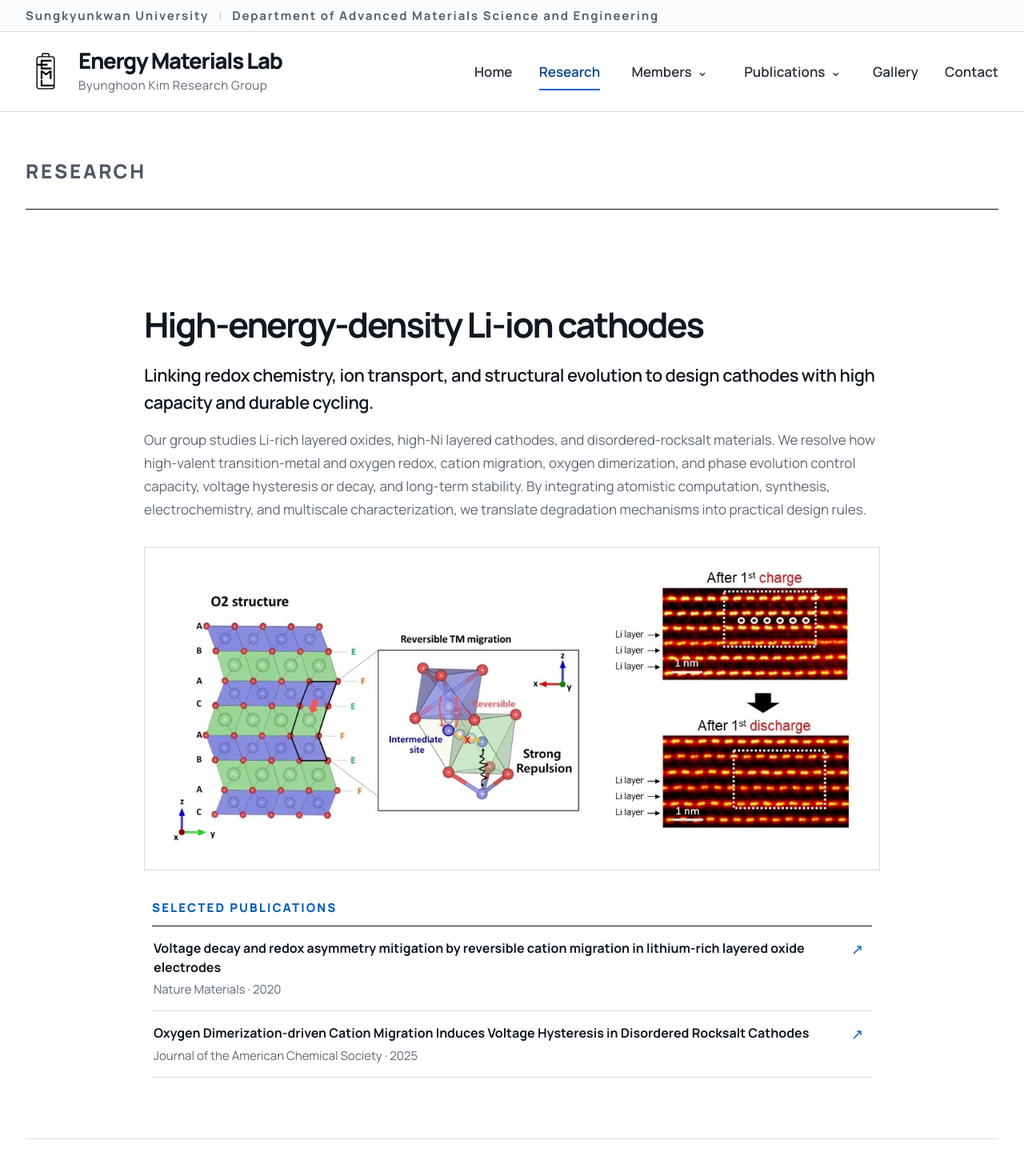
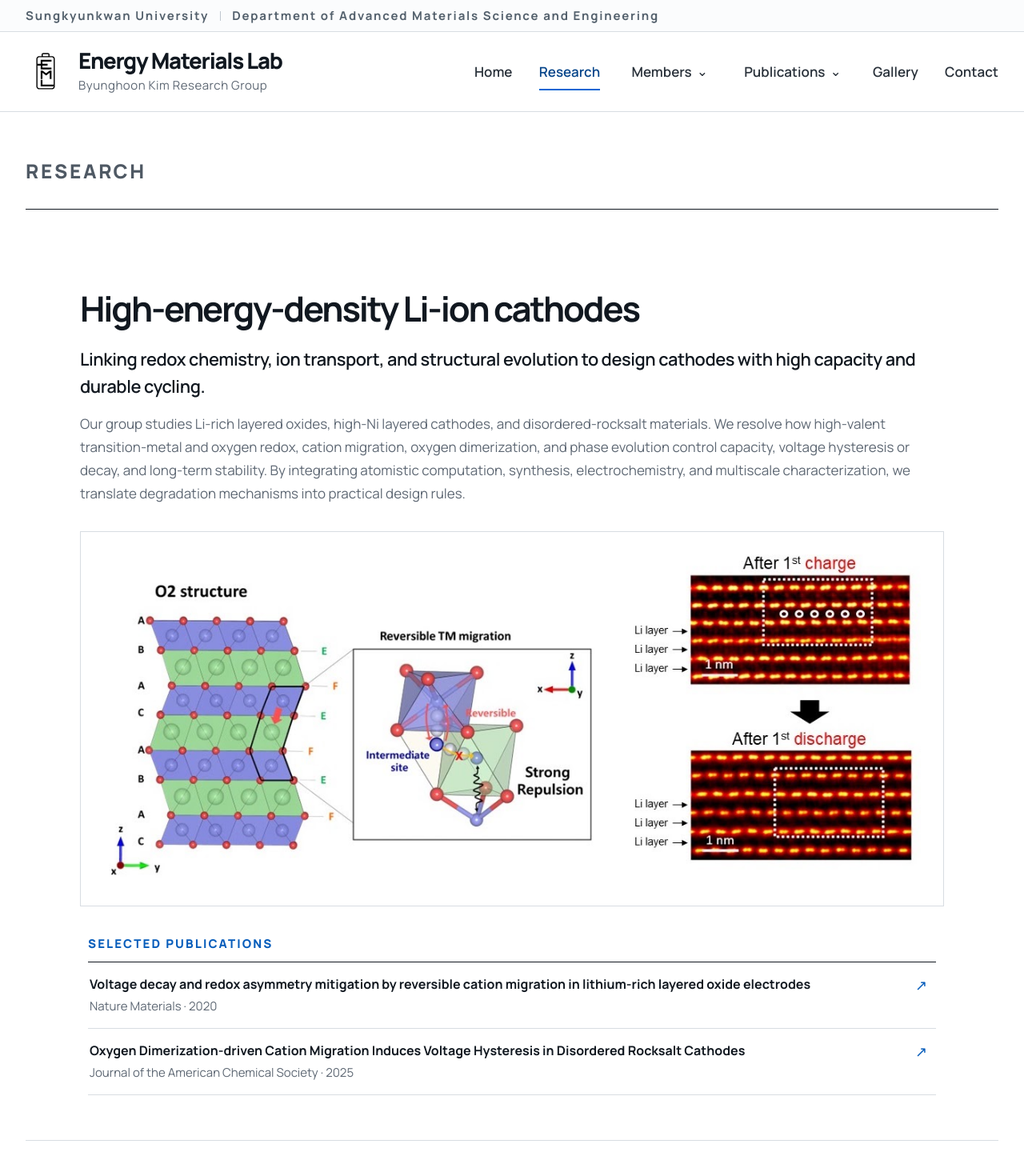
Before and after one commit to Energy-Materials-Laboratory/energy-materials-laboratory.github.io, a Next.js app: page /research in a window 1280 px wide. Shown: the top 1470 px of the page at 80% size. Built offline with nearby package versions, Linux system fonts and the light colour scheme.

Commit message:
Tighten research page spacing and widen content

```diff
--- a/app/globals.css
+++ b/app/globals.css
@@ -1529,7 +1529,7 @@ summary:focus-visible {
 }
 
 .research-detail-list {
-  padding-block: 40px 120px;
+  padding-block: 0 80px;
   border-top: 0;
 }
 
@@ -1538,13 +1538,13 @@ summary:focus-visible {
   grid-template-columns: minmax(0, 1fr);
   row-gap: 32px;
   align-items: start;
-  padding-block: 76px;
+  padding-block: 56px;
   border-bottom: 1px solid var(--rule);
 }
 
 .research-detail-copy {
   grid-column: 1;
-  width: min(100%, 920px);
+  width: min(100%, 1080px);
 }
 
 .research-detail-copy,
@@ -1580,7 +1580,7 @@ summary:focus-visible {
 
 .research-selected {
   grid-column: 1;
-  width: min(100%, 900px);
+  width: min(100%, 1060px);
   margin-top: 4px;
 }
 
@@ -1641,7 +1641,7 @@ summary:focus-visible {
 
 .research-detail-visual {
   grid-column: 1;
-  width: min(100%, 920px);
+  width: min(100%, 1080px);
   min-height: 280px;
   display: flex;
   align-items: center;
```
